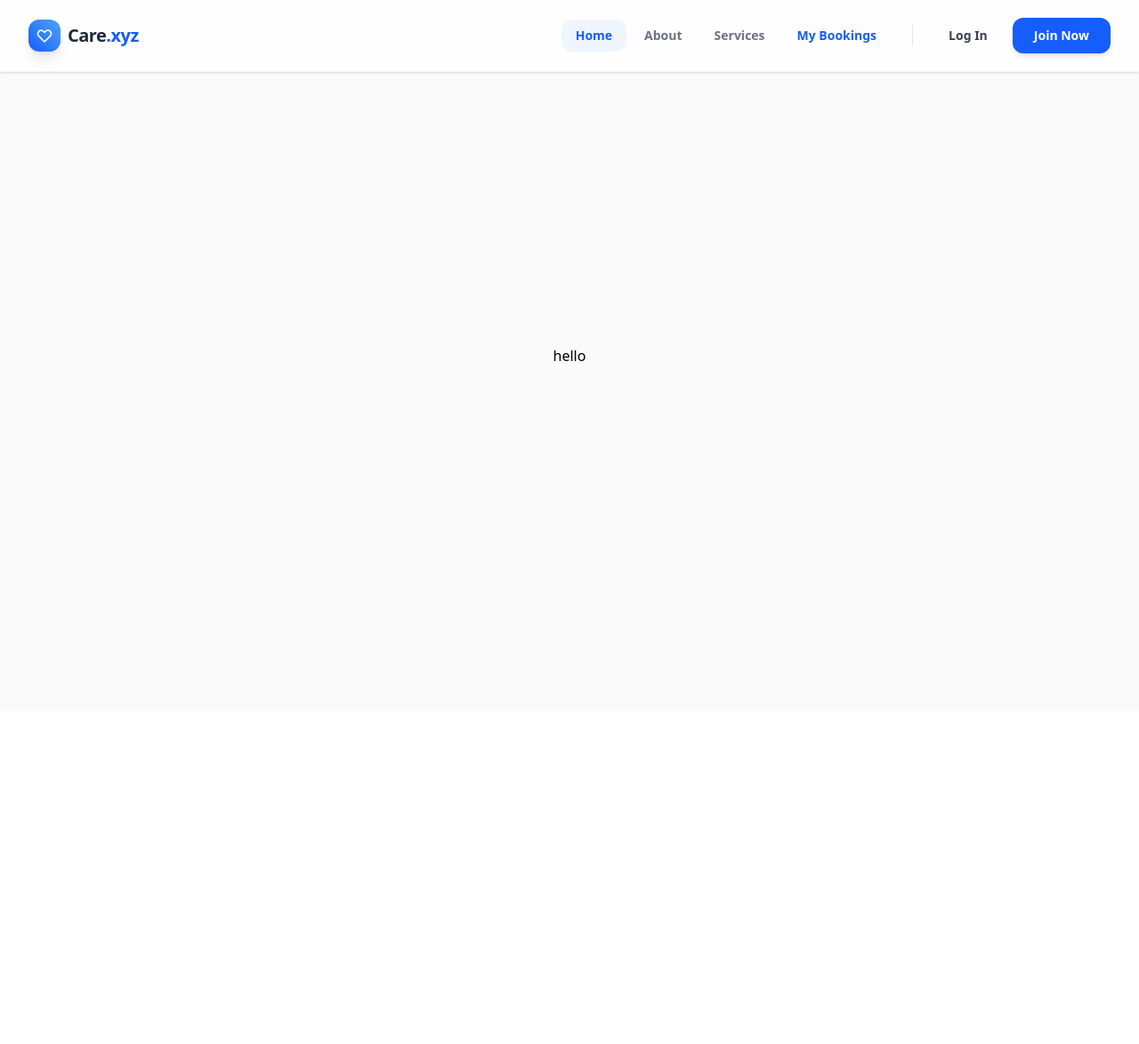
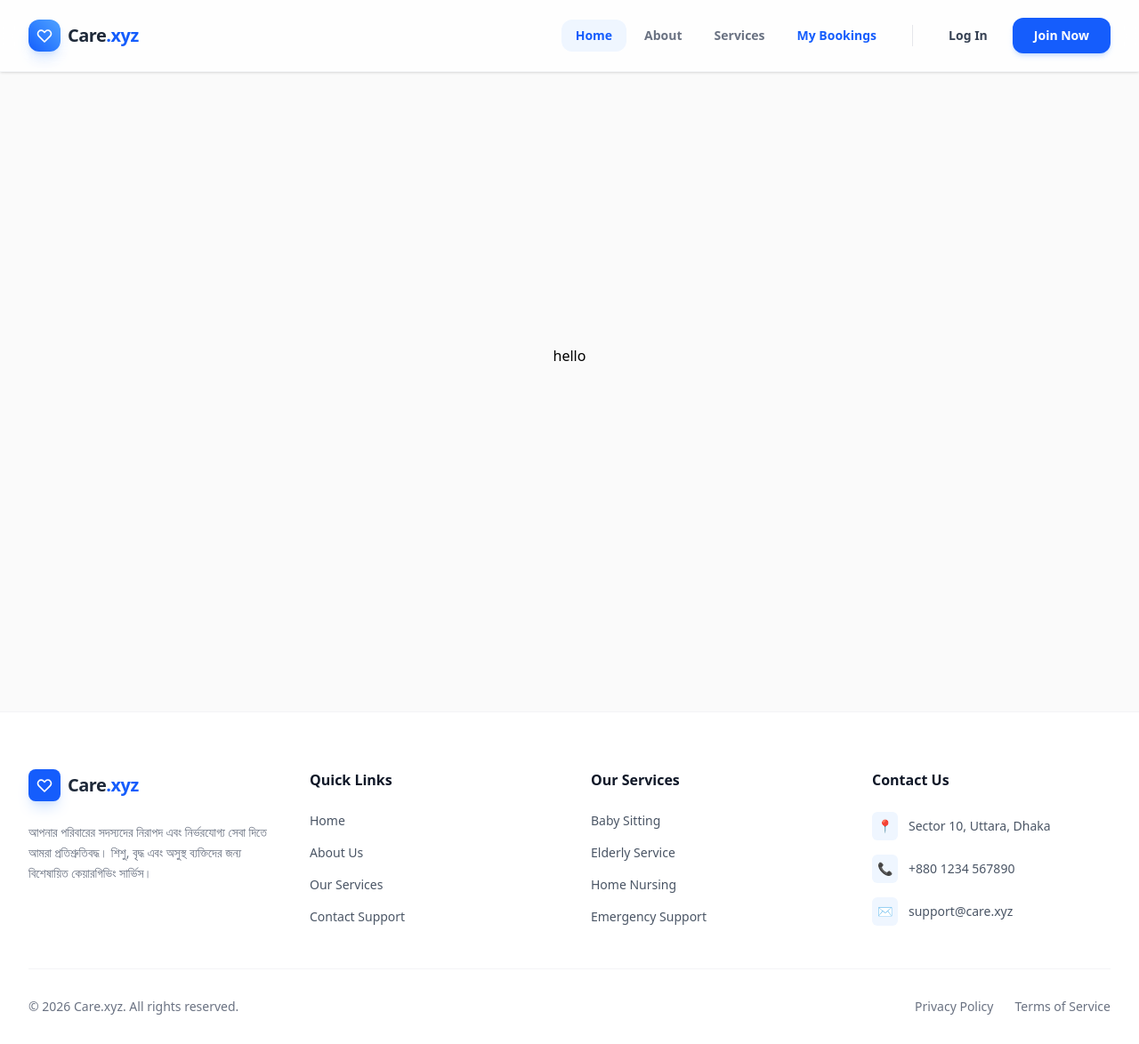
Before and after one commit to sakhawat236hossain/Care-xyz-client, a Next.js app: page / in a window 1280 px wide. Shown: the whole page at 89% size. Before the commit the page ends 800 px from the top, so only its background shows below. Built offline with nearby package versions, Linux system fonts and the light colour scheme.

Commit message:
create a foote

```diff
--- a/src/app/(commonLayout)/layout.jsx
+++ b/src/app/(commonLayout)/layout.jsx
@@ -1,6 +1,7 @@
 import { Geist, Geist_Mono } from "next/font/google";
 import "../globals.css";
 import Navbar from "@/components/Navbar/Navbar";
+import Footer from "@/components/Footer/Footer";
 
 const geistSans = Geist({
   variable: "--font-geist-sans",
@@ -23,6 +24,7 @@ export default function RootLayout({ children }) {
       <body className={`${geistSans.variable} ${geistMono.variable} antialiased`}>
         <Navbar></Navbar>
         {children}
+        <Footer></Footer>
       </body>
     </html>
   );
--- /dev/null
+++ b/src/components/Footer/Footer.jsx
@@ -0,0 +1,85 @@
+import Link from 'next/link';
+
+const Footer = () => {
+  const currentYear = new Date().getFullYear();
+
+  return (
+
+    <footer className="bg-white dark:bg-gray-950 border-t border-gray-100 dark:border-gray-800 pt-16 pb-8 transition-colors duration-300">
+      <div className="max-w-7xl mx-auto px-4 sm:px-6 lg:px-8">
+        <div className="grid grid-cols-1 md:grid-cols-4 gap-12 mb-12">
+
+          {/* Column 1: Brand & About */}
+          <div className="col-span-1 md:col-span-1 space-y-6">
+            <Link href="/" className="flex items-center space-x-2">
+              <div className="bg-blue-600 p-2 rounded-lg text-white shadow-lg shadow-blue-500/20">
+                <svg className="w-5 h-5" fill="none" stroke="currentColor" viewBox="0 0 24 24">
+                  <path strokeLinecap="round" strokeLinejoin="round" strokeWidth="2" d="M4.318 6.318a4.5 4.5 0 000 6.364L12 20.364l7.682-7.682a4.5 4.5 0 00-6.364-6.364L12 7.636l-1.318-1.318a4.5 4.5 0 00-6.364 0z" />
+                </svg>
+              </div>
+              {/* dark:text-white দেওয়া হয়েছে */}
+              <span className="text-xl font-bold text-gray-800 dark:text-white tracking-tight">
+                Care<span className="text-blue-600">.xyz</span>
+              </span>
+            </Link>
+            <p className="text-gray-500 dark:text-gray-400 leading-relaxed text-sm">
+              আপনার পরিবারের সদস্যদের নিরাপদ এবং নির্ভরযোগ্য সেবা দিতে আমরা প্রতিশ্রুতিবদ্ধ। শিশু, বৃদ্ধ এবং অসুস্থ ব্যক্তিদের জন্য বিশেষায়িত কেয়ারগিভিং সার্ভিস।
+            </p>
+          </div>
+
+          {/* Column 2: Quick Links */}
+          <div>
+            <h4 className="text-gray-900 dark:text-white font-bold mb-6">Quick Links</h4>
+            <ul className="space-y-4 text-sm text-gray-600 dark:text-gray-400">
+              <li><Link href="/" className="hover:text-blue-600 dark:hover:text-blue-400 transition">Home</Link></li>
+              <li><Link href="/about" className="hover:text-blue-600 dark:hover:text-blue-400 transition">About Us</Link></li>
+              <li><Link href="/#services" className="hover:text-blue-600 dark:hover:text-blue-400 transition">Our Services</Link></li>
+              <li><Link href="/contact" className="hover:text-blue-600 dark:hover:text-blue-400 transition">Contact Support</Link></li>
+            </ul>
+          </div>
+
+          {/* Column 3: Services */}
+          <div>
+            <h4 className="text-gray-900 dark:text-white font-bold mb-6">Our Services</h4>
+            <ul className="space-y-4 text-sm text-gray-600 dark:text-gray-400">
+              <li><Link href="/service/baby-care" className="hover:text-blue-600 dark:hover:text-blue-400 transition">Baby Sitting</Link></li>
+              <li><Link href="/service/elderly-care" className="hover:text-blue-600 dark:hover:text-blue-400 transition">Elderly Service</Link></li>
+              <li><Link href="/service/sick-care" className="hover:text-blue-600 dark:hover:text-blue-400 transition">Home Nursing</Link></li>
+              <li><Link href="/#services" className="hover:text-blue-600 dark:hover:text-blue-400 transition">Emergency Support</Link></li>
+            </ul>
+          </div>
+
+          {/* Column 4: Contact */}
+          <div>
+            <h4 className="text-gray-900 dark:text-white font-bold mb-6">Contact Us</h4>
+            <ul className="space-y-4 text-sm text-gray-600 dark:text-gray-400">
+              <li className="flex items-center space-x-3">
+                <span className="bg-blue-50 dark:bg-blue-900/30 p-1.5 rounded-md text-blue-600 dark:text-blue-400">📍</span>
+                <span>Sector 10, Uttara, Dhaka</span>
+              </li>
+              <li className="flex items-center space-x-3">
+                <span className="bg-blue-50 dark:bg-blue-900/30 p-1.5 rounded-md text-blue-600 dark:text-blue-400">📞</span>
+                <span>+880 1234 567890</span>
+              </li>
+              <li className="flex items-center space-x-3">
+                <span className="bg-blue-50 dark:bg-blue-900/30 p-1.5 rounded-md text-blue-600 dark:text-blue-400">✉️</span>
+                <span>support@care.xyz</span>
+              </li>
+            </ul>
+          </div>
+        </div>
+
+        {/* Bottom Footer */}
+        <div className="pt-8 border-t border-gray-100 dark:border-gray-800 flex flex-col md:flex-row justify-between items-center space-y-4 md:space-y-0 text-sm text-gray-500 dark:text-gray-400 font-medium">
+          <p>© {currentYear} Care.xyz. All rights reserved.</p>
+          <div className="flex space-x-6">
+            <Link href="/privacy" className="hover:text-blue-600 dark:hover:text-blue-400 transition">Privacy Policy</Link>
+            <Link href="/terms" className="hover:text-blue-600 dark:hover:text-blue-400 transition">Terms of Service</Link>
+          </div>
+        </div>
+      </div>
+    </footer>
+  );
+};
+
+export default Footer;
--- a/src/components/Navbar/Navbar.jsx
+++ b/src/components/Navbar/Navbar.jsx
@@ -14,19 +14,21 @@ const Navbar = () => {
   ];
 
   return (
-    <nav className="fixed w-full top-0 z-50 bg-white/80 backdrop-blur-xl border-b border-gray-100 shadow-sm transition-all duration-300">
+    // dark:bg-gray-950/80 এবং dark:border-gray-800 যোগ করা হয়েছে
+    <nav className="fixed w-full top-0 z-50 bg-white/80 dark:bg-gray-950/80 backdrop-blur-xl border-b border-gray-100 dark:border-gray-800 shadow-sm transition-all duration-300">
 
       <div className="max-w-7xl mx-auto px-4 sm:px-6 lg:px-8">
         <div className="flex justify-between items-center h-20">
 
           {/* Logo Section */}
           <Link href="/" className="flex items-center space-x-2 group">
-            <div className="bg-gradient-to-tr from-blue-600 to-blue-400 p-2 rounded-xl text-white shadow-lg">
+            <div className="bg-gradient-to-tr from-blue-600 to-blue-400 p-2 rounded-xl text-white shadow-lg shadow-blue-500/20">
               <svg className="w-5 h-5" fill="none" stroke="currentColor" viewBox="0 0 24 24">
                 <path strokeLinecap="round" strokeLinejoin="round" strokeWidth="2" d="M4.318 6.318a4.5 4.5 0 000 6.364L12 20.364l7.682-7.682a4.5 4.5 0 00-6.364-6.364L12 7.636l-1.318-1.318a4.5 4.5 0 00-6.364 0z" />
               </svg>
             </div>
-            <span className="text-xl font-bold tracking-tight text-gray-800">
+            {/* dark:text-white */}
+            <span className="text-xl font-bold tracking-tight text-gray-800 dark:text-white">
               Care<span className="text-blue-600">.xyz</span>
             </span>
           </Link>
@@ -39,29 +41,42 @@ const Navbar = () => {
                   key={link.name}
                   href={link.path}
                   className={`px-4 py-2 rounded-xl text-sm font-semibold transition-all ${
-                    pathname === link.path ? "bg-blue-50 text-blue-600" : "text-gray-500 hover:text-blue-600"
+                    pathname === link.path
+                    ? "bg-blue-50 dark:bg-blue-900/20 text-blue-600 dark:text-blue-400"
+                    : "text-gray-500 dark:text-gray-400 hover:text-blue-600 dark:hover:text-blue-400"
                   }`}
                 >
                   {link.name}
                 </Link>
               ))}
-              <Link href="/my-bookings" className={`px-4 py-2 rounded-xl text-sm font-semibold ${pathname === "/my-bookings" ? "bg-blue-600 text-white" : "text-blue-600 hover:bg-blue-50"}`}>
+              <Link
+                href="/my-bookings"
+                className={`px-4 py-2 rounded-xl text-sm font-semibold transition-all ${
+                  pathname === "/my-bookings"
+                  ? "bg-blue-600 text-white"
+                  : "text-blue-600 dark:text-blue-400 hover:bg-blue-50 dark:hover:bg-blue-900/20"
+                }`}
+              >
                 My Bookings
               </Link>
             </div>
 
-            <div className="h-6 w-[1px] bg-gray-200 mx-2"></div>
+            <div className="h-6 w-[1px] bg-gray-200 dark:bg-gray-800 mx-2"></div>
 
             <div className="flex items-center space-x-3 ml-4">
-              <Link href="/login" className="px-4 py-2 text-sm font-bold text-gray-700 hover:text-blue-600 transition">Log In</Link>
-              <Link href="/register" className="bg-blue-600 text-white px-6 py-2.5 rounded-xl text-sm font-bold shadow-md hover:bg-blue-700 transition-all">Join Now</Link>
+              <Link href="/login" className="px-4 py-2 text-sm font-bold text-gray-700 dark:text-gray-300 hover:text-blue-600 dark:hover:text-blue-400 transition">
+                Log In
+              </Link>
+              <Link href="/register" className="bg-blue-600 hover:bg-blue-700 text-white px-6 py-2.5 rounded-xl text-sm font-bold shadow-md shadow-blue-500/20 transition-all active:scale-95">
+                Join Now
+              </Link>
             </div>
           </div>
 
           {/* Mobile Menu Button */}
           <button
             onClick={() => setIsOpen(!isOpen)}
-            className="md:hidden p-2 rounded-lg text-gray-700 hover:bg-gray-100 transition"
+            className="md:hidden p-2 rounded-lg text-gray-700 dark:text-gray-300 hover:bg-gray-100 dark:hover:bg-gray-900 transition"
           >
             <svg className="w-6 h-6" fill="none" stroke="currentColor" viewBox="0 0 24 24">
               {isOpen ? (
@@ -81,7 +96,7 @@ const Navbar = () => {
                 key={link.name}
                 href={link.path}
                 onClick={() => setIsOpen(false)}
-                className="block px-4 py-3 text-gray-600 font-medium hover:bg-blue-50 rounded-xl transition"
+                className="block px-4 py-3 text-gray-600 dark:text-gray-400 font-medium hover:bg-blue-50 dark:hover:bg-blue-900/20 rounded-xl transition"
               >
                 {link.name}
               </Link>
@@ -89,13 +104,17 @@ const Navbar = () => {
             <Link
               href="/my-bookings"
               onClick={() => setIsOpen(false)}
-              className="block px-4 py-3 text-blue-600 font-bold hover:bg-blue-50 rounded-xl"
+              className="block px-4 py-3 text-blue-600 dark:text-blue-400 font-bold hover:bg-blue-50 dark:hover:bg-blue-900/20 rounded-xl"
             >
               My Bookings
             </Link>
             <div className="grid grid-cols-2 gap-3 pt-4 px-4">
-              <Link href="/login" onClick={() => setIsOpen(false)} className="text-center py-3 border border-gray-200 rounded-xl font-bold text-gray-700">Log In</Link>
-              <Link href="/register" onClick={() => setIsOpen(false)} className="text-center py-3 bg-blue-600 text-white rounded-xl font-bold">Join Now</Link>
+              <Link href="/login" onClick={() => setIsOpen(false)} className="text-center py-3 border border-gray-200 dark:border-gray-800 rounded-xl font-bold text-gray-700 dark:text-gray-300">
+                Log In
+              </Link>
+              <Link href="/register" onClick={() => setIsOpen(false)} className="text-center py-3 bg-blue-600 text-white rounded-xl font-bold">
+                Join Now
+              </Link>
             </div>
           </div>
         )}
```
